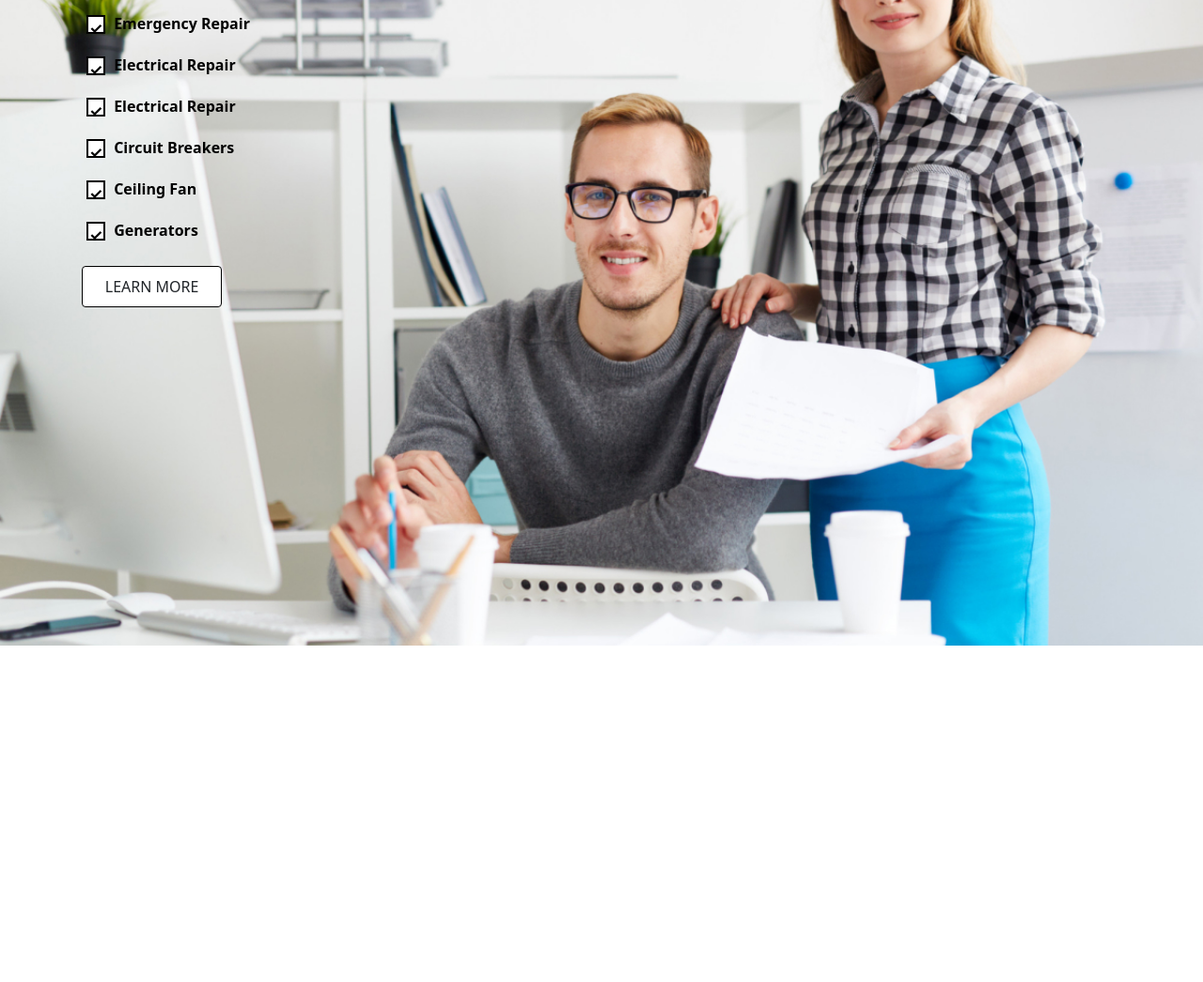
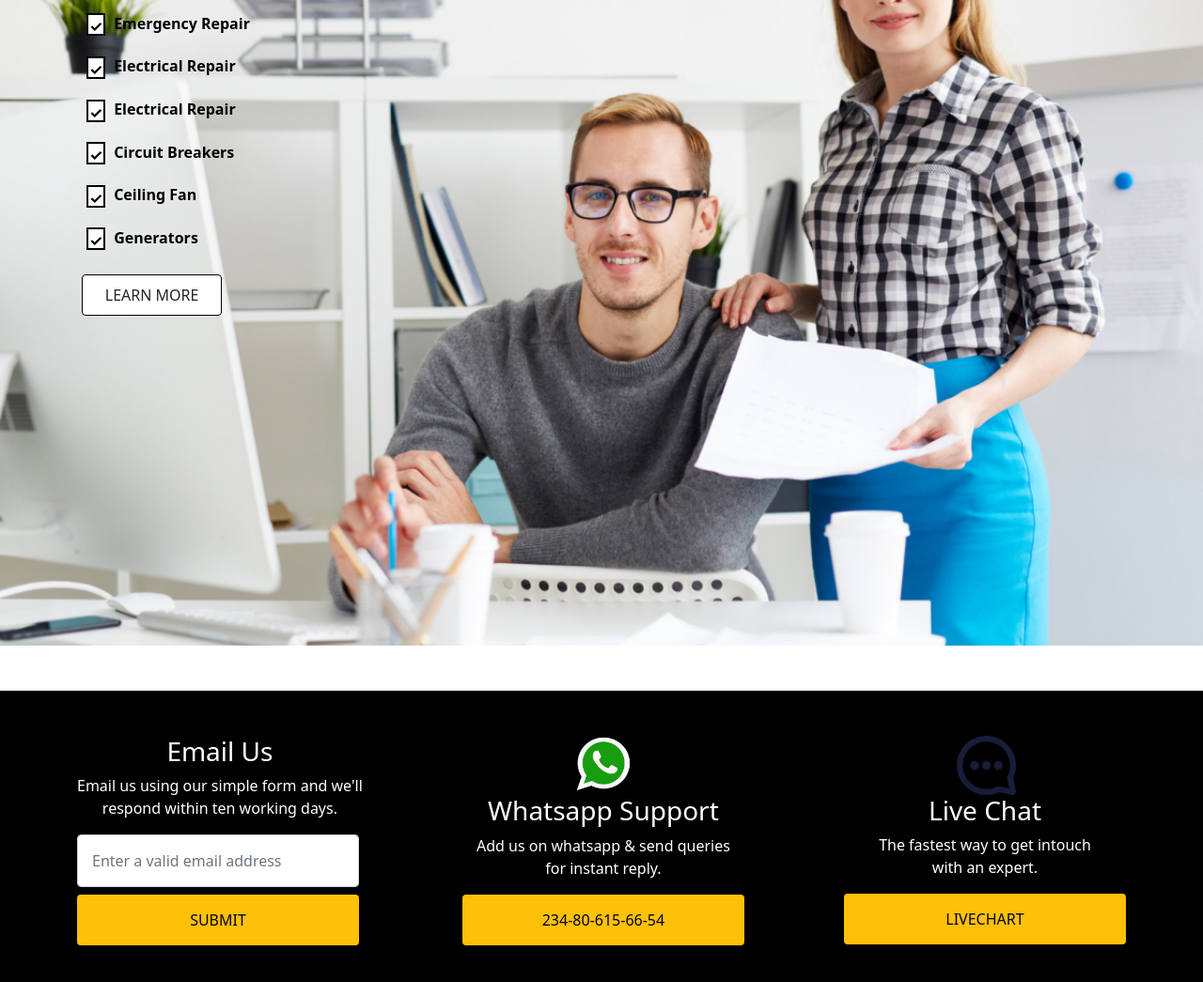
Before and after one commit to David0989/project-1, a plain HTML site: page index.html in a window 1280 px wide. Shown: the part 6266-7311 px from the top of the page at 94% size. Before the commit the page ends 6953 px from the top, so only its background shows below. Drawn offline with nearby package versions, Linux system fonts and the light colour scheme; a script that the page names is missing.

Commit message:
description

```diff
--- a/css/style.css
+++ b/css/style.css
@@ -258,7 +258,7 @@
 .circle {
   width: 60px;
   height: 60px;
-  background-color: yellow;
+  background-color:rgb(255, 187, 0);
   border-radius: 50%;
   display: flex;
   align-items: center;
@@ -285,6 +285,7 @@
   color: black;
   margin-left: 50px;
 
+
 }
 .list h1 {
   font-weight: bold;
@@ -309,6 +310,7 @@ ol.no-bullets {
   text-align: center;
   vertical-align: middle;
   margin-right: 5px;
+  padding-bottom: 20px;
 }
 
 .passed {
@@ -322,3 +324,25 @@ ol.no-bullets {
   background-repeat: no-repeat;
   justify-content: right;
 }
+.form-group h3 {
+  text-align: center;
+  color: #ffffff;
+}
+.form-group p{
+  text-align: center;
+  color: #ffffff;
+}
+.custom-btn {
+  width: 300px;
+  padding: 15px;
+}
+.whatsapp-icon img {
+  width: 63px !important;
+  margin-left: 120px;
+
+}
+.livechat-icon img{
+  width: 63px !important;
+  margin-left: 120px;
+  color: #ffffff;
+}
--- a/index.html
+++ b/index.html
@@ -10,6 +10,7 @@
     <link rel="stylesheet" href="css/owl.carousel.min.css">
     <link rel="stylesheet" href="css/owl.theme.default.min.css">
     <link rel="stylesheet" href="css/style.css">
+    <link rel="stylesheet" href="https://cdnjs.cloudflare.com/ajax/libs/font-awesome/5.15.3/css/all.min.css">
 </head>
 <body>
 </section>
@@ -301,7 +302,7 @@
 </section>
   <hr class="thick-line">
   <div class="fw-bold d-flex justify-content-center small">
-  <p>Lorem ipsum dolor sit amet consectetur, adipisicing elit. Perspiciatis, unde expedita, temporibus consectetur vero corrupti excepturi <br>velit dolores ducimus aliquid debitis  eum ex totam! Omnis labore ducimus excepturi sunt enim.</p>
+    <p>Lorem ipsum dolor sit amet consectetur, adipisicing elit. Perspiciatis, unde expedita, temporibus consectetur vero corrupti excepturi <br>velit dolores ducimus aliquid debitis  eum ex totam! Omnis labore ducimus excepturi sunt enim.</p>
   </div>
   <section class="Professional min-vh-100 bg-cover">
     <div class="col-12 intro text-center mb-5">
@@ -368,6 +369,45 @@
 
   </section>
 
+  <section class="form min-vh-100 bg-cover bg-black">
+    <div class="container mt-5 pt-5 d-flex justify-content-flex d-flex justify-content-between">
+      <form>
+          <div class="form-group">
+              <h3>Email Us</h3>
+              <p>Email us using our simple form and we'll <br> respond within ten working days.</p>
+          </div>
+          <div class="form">
+            <input type="email" class="form-control custom-btn mb-2" id="exampleFormControlInput1" placeholder="Enter a valid email address">
+            <button type="submit" class="btn btn-warning btn-block custom-btn border-0">SUBMIT</button>
+          </div>
+      </form>
+      <form>
+          <div class="form-group">
+            <div class=" whatsapp-icon">
+              <img src="/img/whatapp icon.jpg">
+            </div>
+              <h3>Whatsapp Support</h3>
+              <p>Add us on whatsapp & send queries <br> for instant reply.</p>
+          </div>
+          <div class="form">
+            <button type="Phone number" class="btn btn-warning btn-block custom-btn border-0">234-80-615-66-54</button>
+          </div>
+      </form>
+      <form>
+          <div class="form-group">
+            <div class="livechat-icon">
+              <img src="/img/chat-86-512.png" alt="">
+            </div>
+              <h3>Live Chat</h3>
+              <p>The fastest way to get intouch <br> with an expert.</p>
+          </div>
+          <div class="form">
+            <button type="live chat" class="btn btn-warning btn-block custom-btn border-0">LIVECHART</button>
+          </div>
+      </form>
+  </div>
+  </section>
+
 
 
 
```
Also changed, not shown: img/chat-116-512.png (added), img/chat-86-512.png (added), img/whatapp icon.jpg (added), img/whatsapp.png (added).
